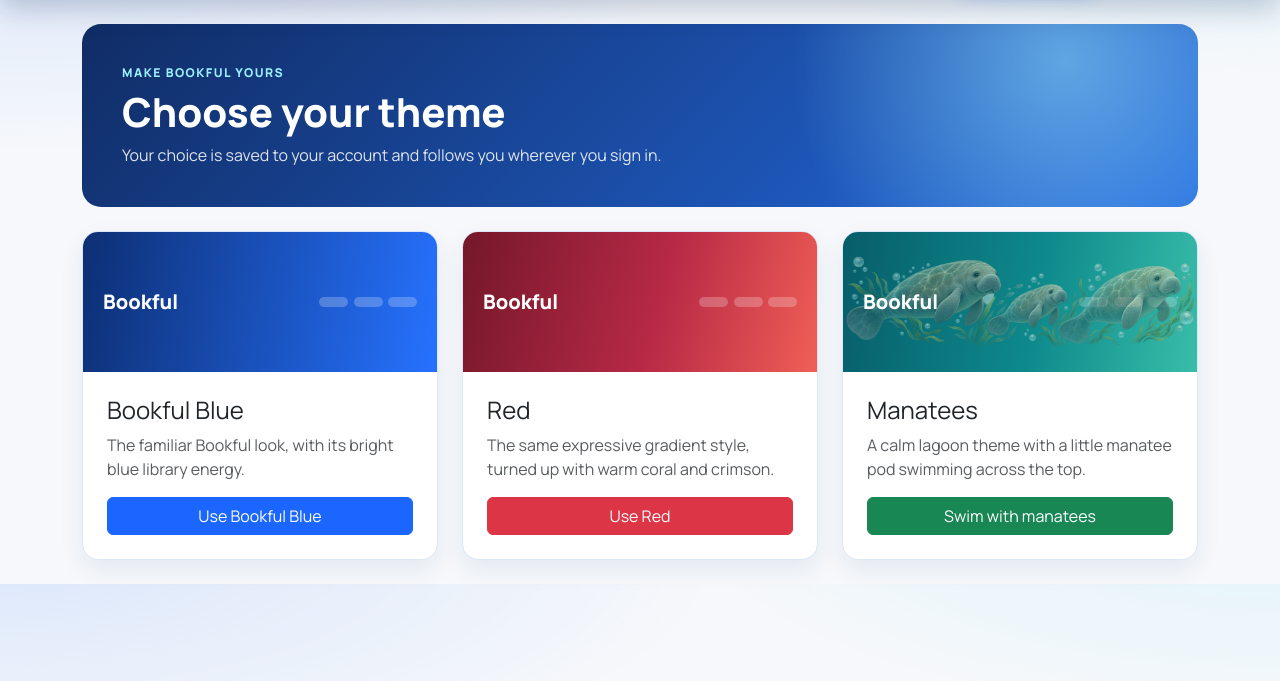
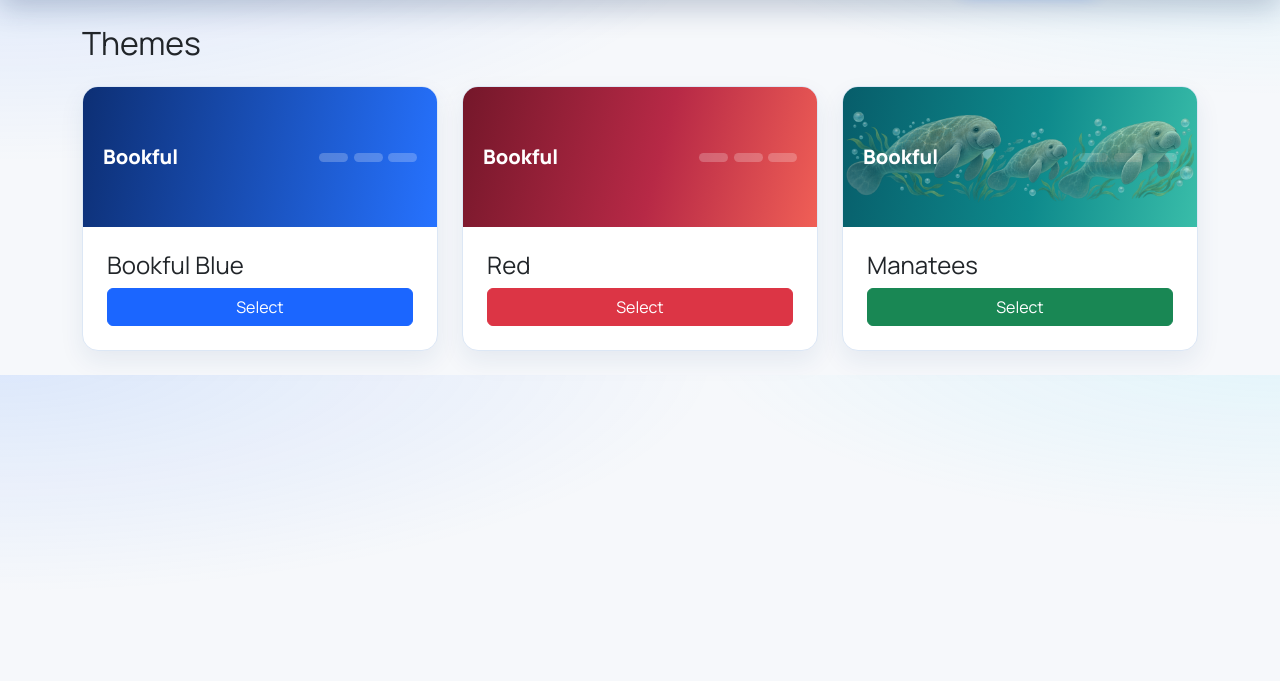
Before and after one commit to GGUI-Classroom/Bookful, a Flask app: page /auth/themes in a window 1280 px wide. Shown: the part 56-737 px from the top of the page. Run offline with Flask 3, Linux system fonts and the light colour scheme; a user stored in the database is signed in; tables that the repository leaves empty hold one stand-in row (values such as "Sample post").

Commit message:
Refine theme chooser

```diff
--- a/app/auth/routes.py
+++ b/app/auth/routes.py
@@ -348,7 +348,6 @@ def themes():
         else:
             current_user.theme = selected_theme
             db.session.commit()
-            flash("Your theme has been updated.", "success")
             return redirect(url_for("auth.themes"))
 
     return render_template("auth/themes.html", available_themes=AVAILABLE_THEMES)
--- a/app/static/css/styles.css
+++ b/app/static/css/styles.css
@@ -71,7 +71,7 @@ body {
 
 .theme-manatees .app-nav {
   isolation: isolate;
-  overflow: hidden;
+  overflow: visible;
   position: relative;
 }
 
--- a/app/templates/auth/themes.html
+++ b/app/templates/auth/themes.html
@@ -1,11 +1,7 @@
 {% extends "base.html" %}
 {% block title %}Themes | Bookful{% endblock %}
 {% block content %}
-<section class="themes-hero mb-4">
-  <p class="themes-kicker">Make Bookful yours</p>
-  <h1>Choose your theme</h1>
-  <p>Your choice is saved to your account and follows you wherever you sign in.</p>
-</section>
+<h1 class="h2 mb-4">Themes</h1>
 
 <div class="row g-4">
   <div class="col-lg-4">
@@ -13,8 +9,7 @@
       <div class="theme-option-preview"><span>Bookful</span><i></i><i></i><i></i></div>
       <div class="p-4">
         <h2 class="h4">Bookful Blue</h2>
-        <p class="text-muted">The familiar Bookful look, with its bright blue library energy.</p>
-        <form method="post"><input type="hidden" name="csrf_token" value="{{ csrf_token() }}"><input type="hidden" name="theme" value="bookful-blue"><button class="btn btn-primary w-100" type="submit">{{ 'Currently selected' if current_user.theme == 'bookful-blue' else 'Use Bookful Blue' }}</button></form>
+        <form method="post"><input type="hidden" name="csrf_token" value="{{ csrf_token() }}"><input type="hidden" name="theme" value="bookful-blue"><button class="btn btn-primary w-100" type="submit" {{ 'disabled' if current_user.theme == 'bookful-blue' else '' }}>{{ 'Selected' if current_user.theme == 'bookful-blue' else 'Select' }}</button></form>
       </div>
     </article>
   </div>
@@ -23,8 +18,7 @@
       <div class="theme-option-preview"><span>Bookful</span><i></i><i></i><i></i></div>
       <div class="p-4">
         <h2 class="h4">Red</h2>
-        <p class="text-muted">The same expressive gradient style, turned up with warm coral and crimson.</p>
-        <form method="post"><input type="hidden" name="csrf_token" value="{{ csrf_token() }}"><input type="hidden" name="theme" value="red"><button class="btn btn-danger w-100" type="submit">{{ 'Currently selected' if current_user.theme == 'red' else 'Use Red' }}</button></form>
+        <form method="post"><input type="hidden" name="csrf_token" value="{{ csrf_token() }}"><input type="hidden" name="theme" value="red"><button class="btn btn-danger w-100" type="submit" {{ 'disabled' if current_user.theme == 'red' else '' }}>{{ 'Selected' if current_user.theme == 'red' else 'Select' }}</button></form>
       </div>
     </article>
   </div>
@@ -33,8 +27,7 @@
       <div class="theme-option-preview"><span>Bookful</span><i></i><i></i><i></i></div>
       <div class="p-4">
         <h2 class="h4">Manatees</h2>
-        <p class="text-muted">A calm lagoon theme with a little manatee pod swimming across the top.</p>
-        <form method="post"><input type="hidden" name="csrf_token" value="{{ csrf_token() }}"><input type="hidden" name="theme" value="manatees"><button class="btn btn-success w-100" type="submit">{{ 'Currently selected' if current_user.theme == 'manatees' else 'Swim with manatees' }}</button></form>
+        <form method="post"><input type="hidden" name="csrf_token" value="{{ csrf_token() }}"><input type="hidden" name="theme" value="manatees"><button class="btn btn-success w-100" type="submit" {{ 'disabled' if current_user.theme == 'manatees' else '' }}>{{ 'Selected' if current_user.theme == 'manatees' else 'Select' }}</button></form>
       </div>
     </article>
   </div>
```
